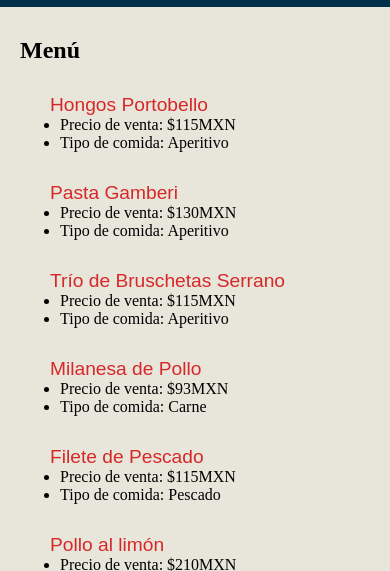
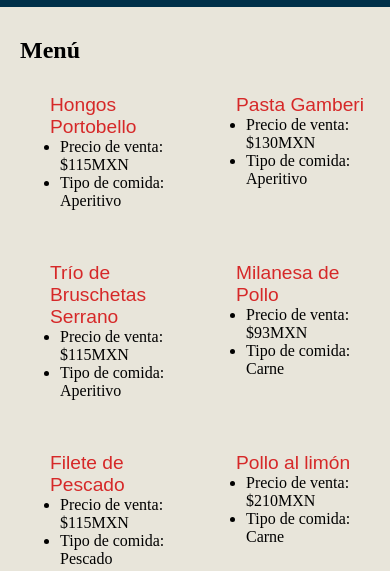
Before and after one commit to alondraSanchezM/ejercicio_js_basico, a plain HTML site: page index.html in a window 390 px wide. Shown: the part 193-764 px from the top of the page. Drawn offline with Linux system fonts and the light colour scheme.

Commit message:
two columns and responsive design

```diff
--- a/style.css
+++ b/style.css
@@ -27,6 +27,12 @@ aside {
   width:20%;
   text-align:left;
   padding-bottom: 30px;
+}
+
+.wrapper {
+  display: grid;
+  grid-template-columns: repeat(2, 1fr);
+  grid-gap: 22px;
 }
 
 h2 {
```
